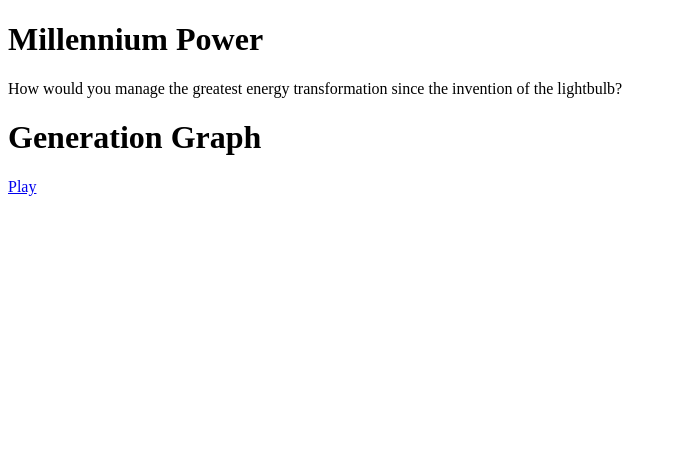
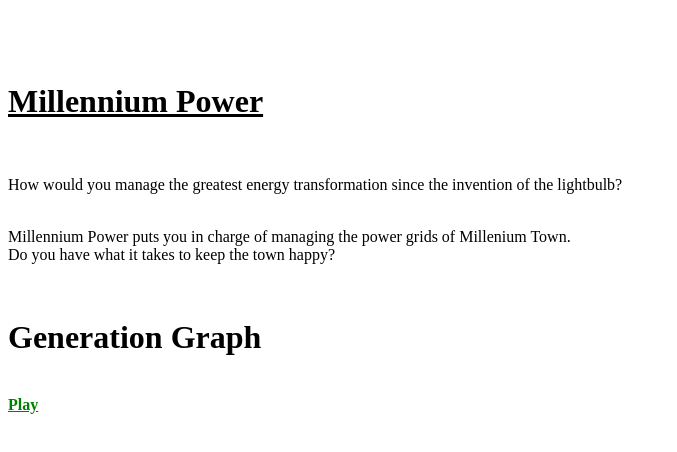
Before and after one commit to wkaisertexas/HooHacks2023, a Next.js app in the folder hosting/: page / in a window 1280 px wide. Shown: the top 452 px of the page, without its empty margins (0-677 px from the left). Built offline with nearby package versions, Linux system fonts and the light colour scheme.

Commit message:
added index

```diff
--- a/hosting/pages/index.tsx
+++ b/hosting/pages/index.tsx
@@ -3,15 +3,17 @@ import Link from 'next/link'
 import GenerationGraph  from '../components/GenerationGraph'
 
 export default function IndexPage() {
+
   return (
-    <div>
-      <h1 className='text-3xl'>Millennium Power</h1>
+    <div className='text-center'>
+      <br /><br /><br /><u><h1 className='text-5xl' >Millennium Power</h1></u><br />
 
-      <p>How would you manage the greatest energy transformation since the invention of the lightbulb?</p>
+      <p className='text-3xl'>How would you manage the greatest energy transformation since the invention of the lightbulb?<br /></p>
+      <p className='text-2xl'><br />Millennium Power puts you in charge of managing the power grids of Millenium Town.<br />
+      Do you have what it takes to keep the town happy?</p>
 
-      <GenerationGraph />
-
-      <Link href="/play">Play</Link>
+      <br /><GenerationGraph /><br />
+      <Link className='text-3xl button' style={{color: "green"}} href="/play"><b>Play</b></Link>
     </div>
   )
 }
```
